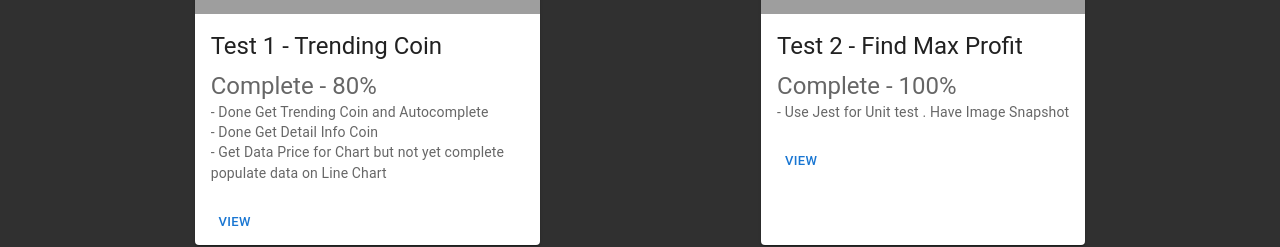
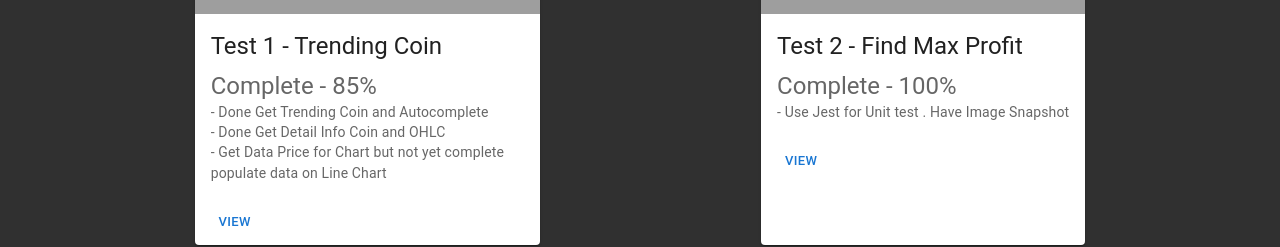
Before and after one commit to baoanh62/Rakkar-TestQuestions, a Next.js app in the folder rakkar-test/: page / in a window 1280 px wide. Shown: the part 302-549 px from the top of the page. Built offline with nearby package versions, Linux system fonts and the light colour scheme; grey boxes are pictures that could not be loaded.

Commit message:
update index

```diff
--- a/rakkar-test/src/pages/index.tsx
+++ b/rakkar-test/src/pages/index.tsx
@@ -24,13 +24,13 @@ const HomePage: Page = () => {
                 Test 1 - Trending Coin
               </Typography>
               <Typography variant="h5" color="text.secondary">
-                Complete - 80%
+                Complete - 85%
               </Typography>
               <Typography variant="body2" color="text.secondary">
                 - Done Get Trending Coin and Autocomplete
               </Typography>
               <Typography variant="body2" color="text.secondary">
-                - Done Get Detail Info Coin
+                - Done Get Detail Info Coin and OHLC
               </Typography>
               <Typography variant="body2" color="text.secondary">
                 - Get Data Price for Chart but not yet complete populate data on Line Chart
```
